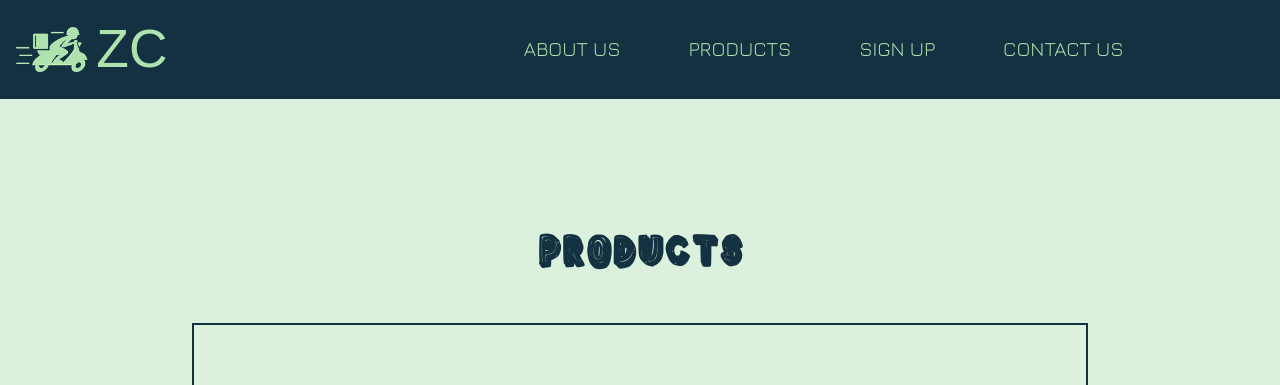
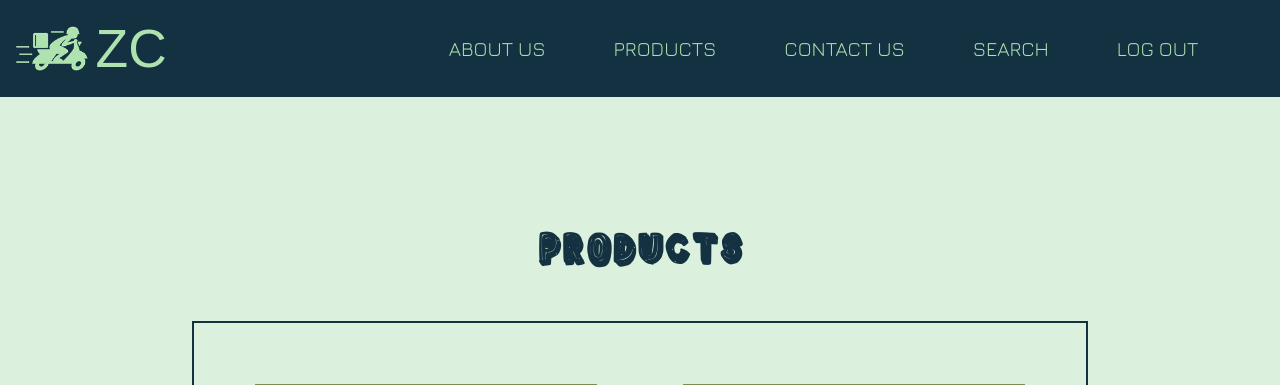
Before and after one commit to N-A-V-I-D/zippy_compost, a PHP site: page /products.html in a window 1280 px wide. Shown: the top 385 px of the page. Run offline with PHP 8.4, Linux system fonts and the light colour scheme; some web fonts are replaced.

Commit message:
login.php  and signup.php is working

```diff
--- a/products.html
+++ b/products.html
@@ -38,10 +38,13 @@
 	          <a class="nav-link" href="products.html">PRODUCTS</a>
 	        </li>
 	        <li class="nav-item">
-	          <a class="nav-link" href="signup.html">SIGN UP</a>
+	          <a class="nav-link" href="contact.html">CONTACT US</a>
 	        </li>
-	        <li class="nav-item">
-	          <a class="nav-link" href="conatct.html">CONTACT US</a>
+					<li class="nav-item">
+	          <a class="nav-link" href="search.html">SEARCH</a>
+	        </li>
+					<li class="nav-item">
+	          <a class="nav-link" href="index.html">LOG OUT</a>
 	        </li>
  				 </li>
 	      </ul>
--- a/signup.html
+++ b/signup.html
@@ -62,7 +62,7 @@
        </label>
        <input id="submitButton" type="submit" name="submit">
    </form>
-   <a href="indexAfterLogin.html">Temporary submit button</a>
+   <!-- <a href="indexAfterLogin.html">Temporary submit button</a> -->
    <script src="https://cdn.jsdelivr.net/npm/bootstrap@5.2.3/dist/js/bootstrap.bundle.min.js" integrity="sha384-kenU1KFdBIe4zVF0s0G1M5b4hcpxyD9F7jL+jjXkk+Q2h455rYXK/7HAuoJl+0I4" crossorigin="anonymous"></script>
 
 <script src="signup.js"></script>
```
Also changed, not shown: login.php (+10 -4 lines).
